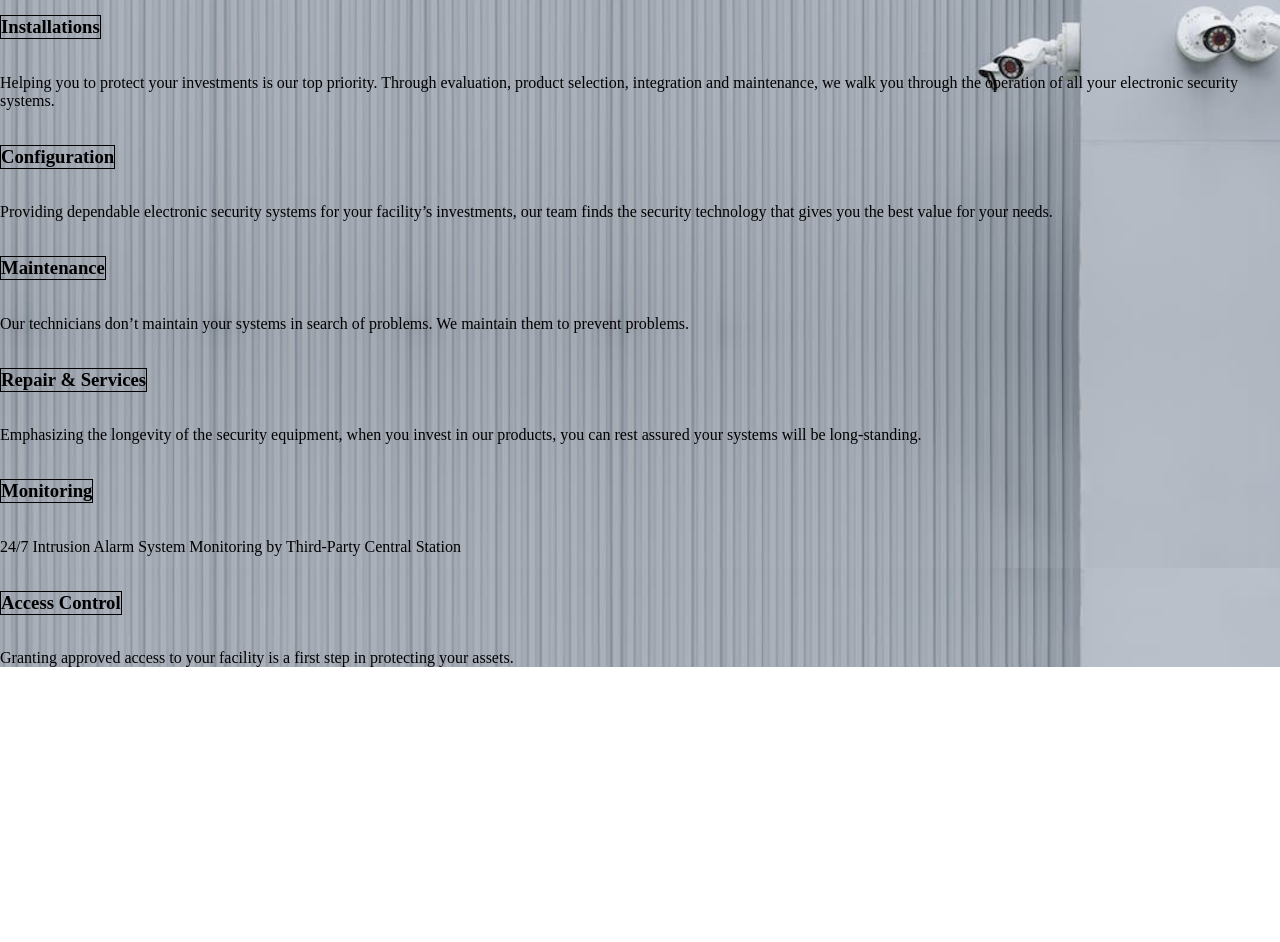
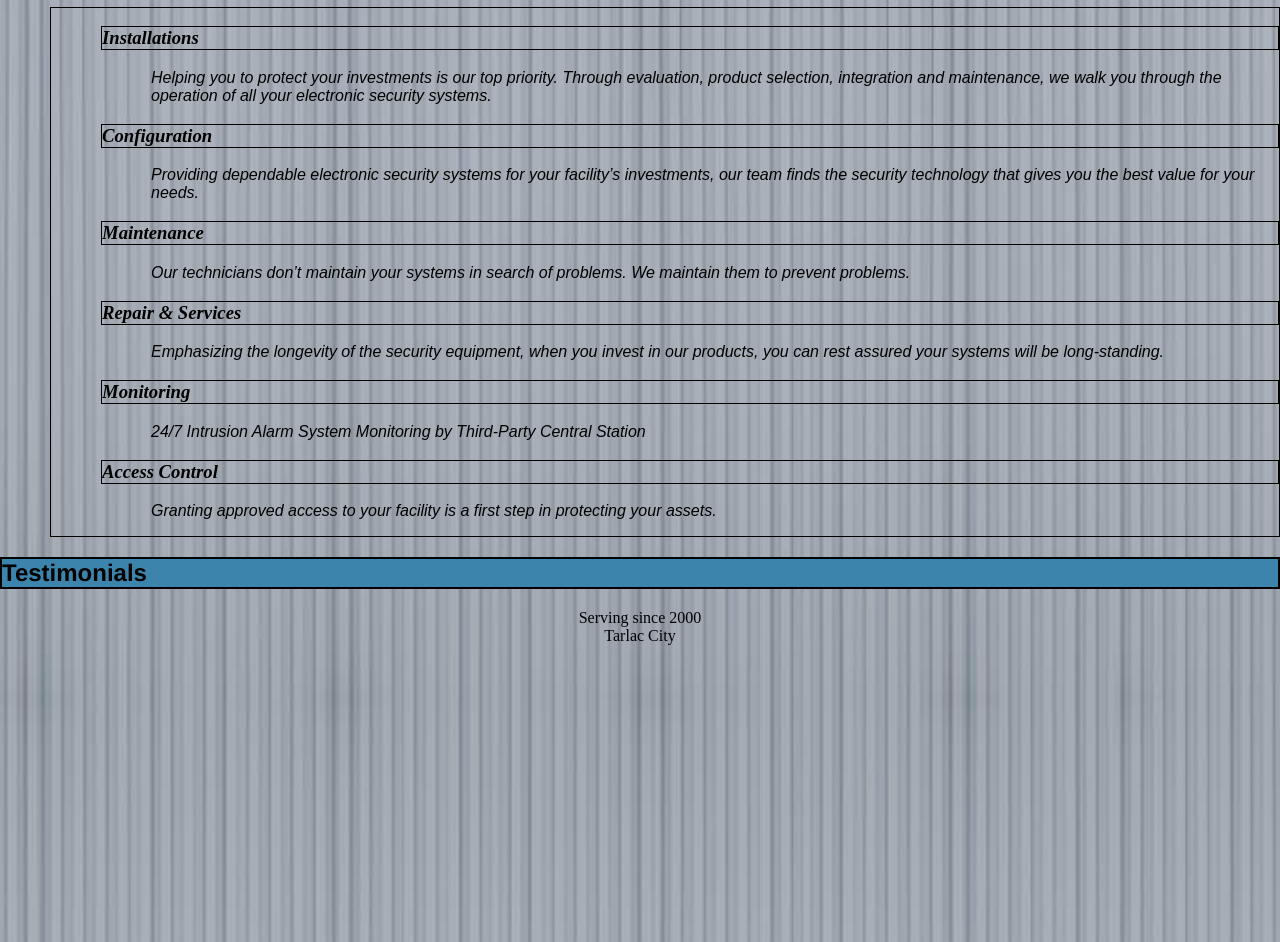
Before and after one commit to Karlobautista02/BITS-CCTV, a plain HTML site: page index.html in a window 1280 px wide. Shown: the part 332-1274 px from the top of the page. Before the commit the page ends 999 px from the top, so only its background shows below. Drawn offline with Linux system fonts and the light colour scheme.

Commit message:
Add services section

```diff
--- a/index.html
+++ b/index.html
@@ -44,9 +44,9 @@
 
     <!--Services-->
     <div>
-      <section class="services">
+      <section>
         <h2 class="main-header">Our Services</h2>
-        <section>
+        <section class="services-headers">
           <h3 class="services-headers">Installations</h3>
           <p class="services-desc">
             Helping you to protect your investments is our top priority. Through
@@ -55,27 +55,40 @@
           </p>
           <h3 class="services-headers">Configuration</h3>
           <p class="services-desc">
-            Providing dependable electronic security systems for your facility’s investments, our team finds the security technology that gives you the best value for your needs.
+            Providing dependable electronic security systems for your facility’s
+            investments, our team finds the security technology that gives you
+            the best value for your needs.
           </p>
           <h3 class="services-headers">Maintenance</h3>
           <p class="services-desc">
-            Our technicians don’t maintain your systems in search of problems. We maintain them to prevent problems.
+            Our technicians don’t maintain your systems in search of problems.
+            We maintain them to prevent problems.
           </p>
           <h3 class="services-headers">Repair & Services</h3>
           <p class="services-desc">
-            Emphasizing the longevity of the security equipment, when you invest in our products, you can rest assured your systems will be long-standing.
+            Emphasizing the longevity of the security equipment, when you invest
+            in our products, you can rest assured your systems will be
+            long-standing.
           </p>
           <h3 class="services-headers">Monitoring</h3>
           <p class="services-desc">
-            24/7 Intrusion Alarm System Monitoring by Third-Party Central Station
+            24/7 Intrusion Alarm System Monitoring by Third-Party Central
+            Station
           </p>
           <h3 class="services-headers">Access Control</h3>
           <p class="services-desc">
-            Granting approved access to your facility is a first step in protecting your assets.
+            Granting approved access to your facility is a first step in
+            protecting your assets.
           </p>
         </section>
       </section>
     </div>
     <!--Testimonials-->
+    <div>
+      <section>
+        <h2 class="main-header">Testimonials</h2>
+      </section>
+    </div>
+    <footer>Serving since 2000<br>Tarlac City</footer>
   </body>
 </html>
--- a/style.css
+++ b/style.css
@@ -2,7 +2,7 @@ body {
   background: url("pexels-photo-5581836.jpeg");
   background-size: cover;
   height: 100vh;
-  margin: 0;
+  margin: 0px 0px 500px 0px;
 }
 
 .navigation_header {
@@ -33,15 +33,34 @@ img {
     float: left;
 }
 
+.main-header{
+    border: 2px solid;
+    background-color: #3C84AB;
+    font-family: 'Franklin Gothic Medium', 'Arial Narrow', Arial, sans-serif;
+}
+
 .services-headers{
-    display: inline-block;
+    display: block;
     border: 1px solid;
+    margin-left: 50px;
+    font-style: italic;
+}
+
+.services-desc{
+    display: block;
+    /* border: 1px solid; */
+    margin-left: 100px;
+    font-family: Arial, Helvetica, sans-serif;
 }
 
 
 .header-content {
   margin-top: 100px;
-  background-color: rgb(21, 6, 240);
+  background-color: #362FD9;
   text-align: center;
   font-size: larger;
 }
+
+footer{
+    text-align: center;
+}
```
